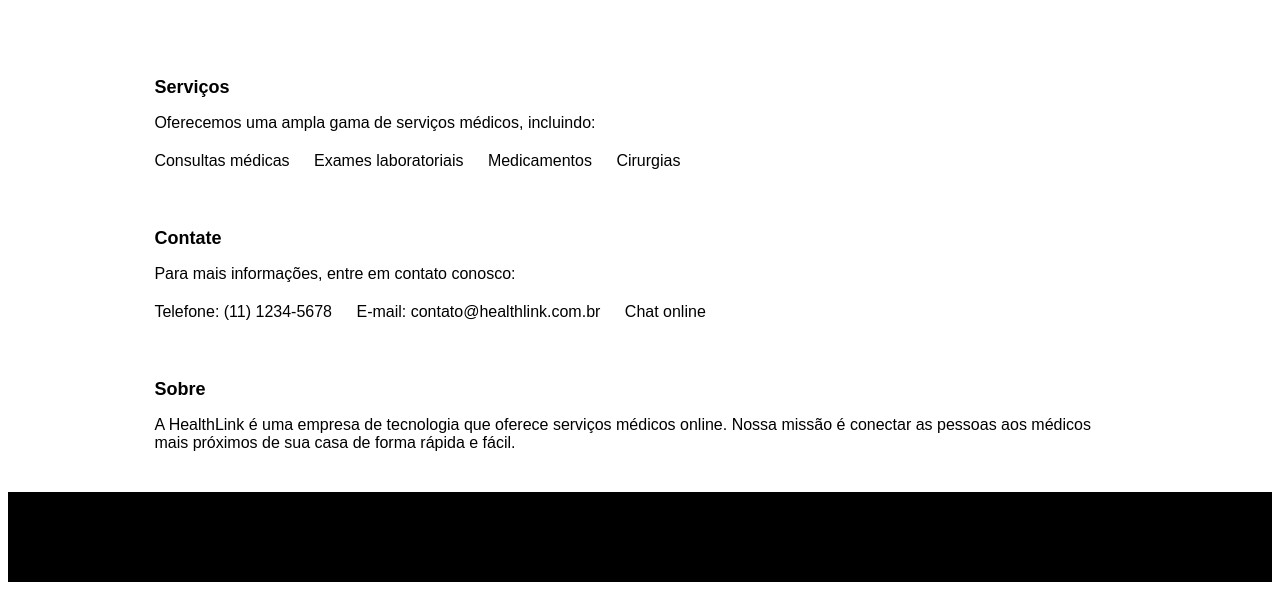
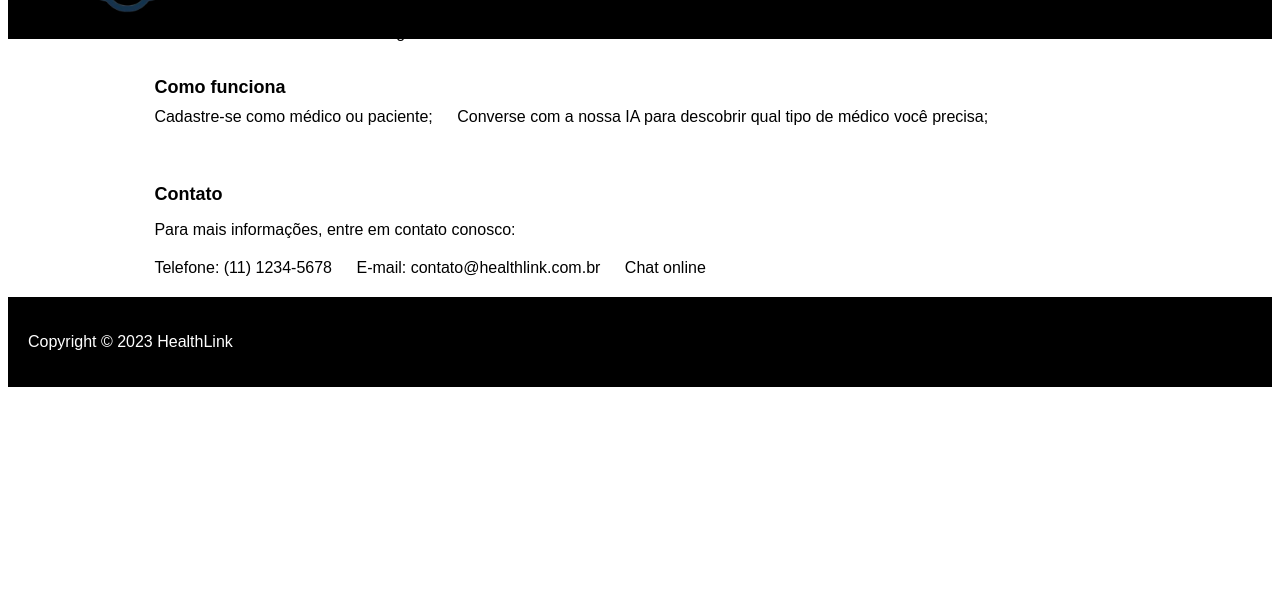
Before and after one commit to GabrielMM47/HealthLink, a Django app: page / in a window 1280 px wide. Shown: the part 199-800 px from the top of the page. Run offline with Django 3.2, Linux system fonts and the light colour scheme.

Commit message:
Alterações na Homepage e adição da logo

```diff
--- a/healthlink/static/css/style.css
+++ b/healthlink/static/css/style.css
@@ -76,4 +76,13 @@ footer {
   background-color: #000000;
   height: 50px;
   padding: 20px;
+
 }
+
+.centralizar{
+  display: flex;
+
+  align-items: center;
+
+  justify-content: center;
+}
--- a/healthlink/templates/home.html
+++ b/healthlink/templates/home.html
@@ -7,15 +7,11 @@
 </head>
 <body>
 
-  <header>
-    <img src="imagens/logo.png" alt="Logo HealthLink">
-    <h1>HealthLink</h1>
-    <h2>O site que conecta você ao médico mais próximo da sua casa</h2>
-  </header>
-
   <nav>
+    <img src="static/imagens/Logo.png" alt="Logo HealthLink">
     <ul>
       <li><a href="#">Início</a></li>
+      <li><a href="#">Chat</a></li>
       <li><a href="#">Como funciona</a></li>
       <li><a href="#">Sobre nós</a></li>
       <li><a href="#">Login</a></li>
@@ -23,19 +19,23 @@
     </ul>
   </nav>
 
+  <header>
+    <h1>HealthLink</h1>
+    <h2>O site que conecta você ao médico mais próximo da sua casa</h2>
+  </header>
+
   <main>
     <section>
-      <h3>Serviços</h3>
-      <p>Oferecemos uma ampla gama de serviços médicos, incluindo:</p>
+      <h3>Como funciona</h3>
       <ul>
-        <li>Consultas médicas</li>
-        <li>Exames laboratoriais</li>
-        <li>Medicamentos</li>
-        <li>Cirurgias</li>
+        <li>Cadastre-se como médico ou paciente;</li>
+        <li>Converse com a nossa IA para descobrir qual tipo de médico você precisa;</li>
+        <li></li>
+
       </ul>
     </section>
     <section>
-      <h3>Contate</h3>
+      <h3>Contato</h3>
       <p>Para mais informações, entre em contato conosco:</p>
       <ul>
         <li>Telefone: (11) 1234-5678</li>
@@ -43,14 +43,11 @@
         <li>Chat online</li>
       </ul>
     </section>
-    <section>
-      <h3>Sobre</h3>
-      <p>A HealthLink é uma empresa de tecnologia que oferece serviços médicos online. Nossa missão é conectar as pessoas aos médicos mais próximos de sua casa de forma rápida e fácil.</p>
-    </section>
+
   </main>
 
   <footer>
-    <p>Copyright © 2023 HealthLink</p>
+    <p style="color: white;">Copyright © 2023 HealthLink</p>
   </footer>
 
 </body>
```
Also changed, not shown: healthlink/static/imagens/Logo.png (added).
